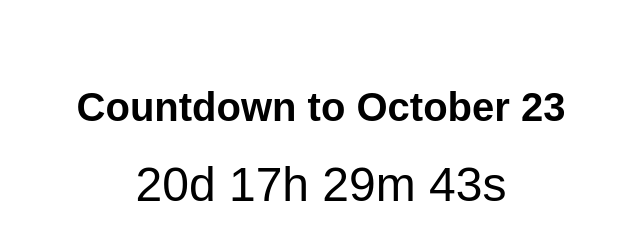
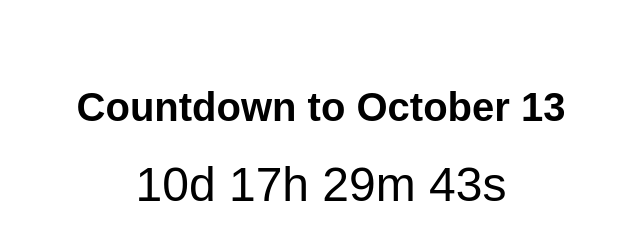
Before and after one commit to Adityavardhanjain/Countdown, a plain HTML site: page index.html in a window 1280 px wide. Shown: the full height of the page, 319-959 px from the left. Drawn offline with Linux system fonts and the light colour scheme.

Commit message:
Update index.html

```diff
--- a/index.html
+++ b/index.html
@@ -3,7 +3,7 @@
 <head>
     <meta charset="UTF-8">
     <meta name="viewport" content="width=device-width, initial-scale=1.0">
-    <title>Countdown to October 23</title>
+    <title>Countdown to October 13</title>
     <style>
         body {
             font-family: Arial, sans-serif;
@@ -20,12 +20,12 @@
     </style>
 </head>
 <body>
-    <h1>Countdown to October 23</h1>
+    <h1>Countdown to October 13</h1>
     <div id="countdown" class="countdown"></div>
 
     <script>
         // Set the date we're counting down to
-        var countDownDate = new Date('2024-10-23T00:00:00Z').getTime();
+        var countDownDate = new Date('2024-10-13T00:00:00Z').getTime();
 
         // Update the countdown every second
         var x = setInterval(function() {
```
